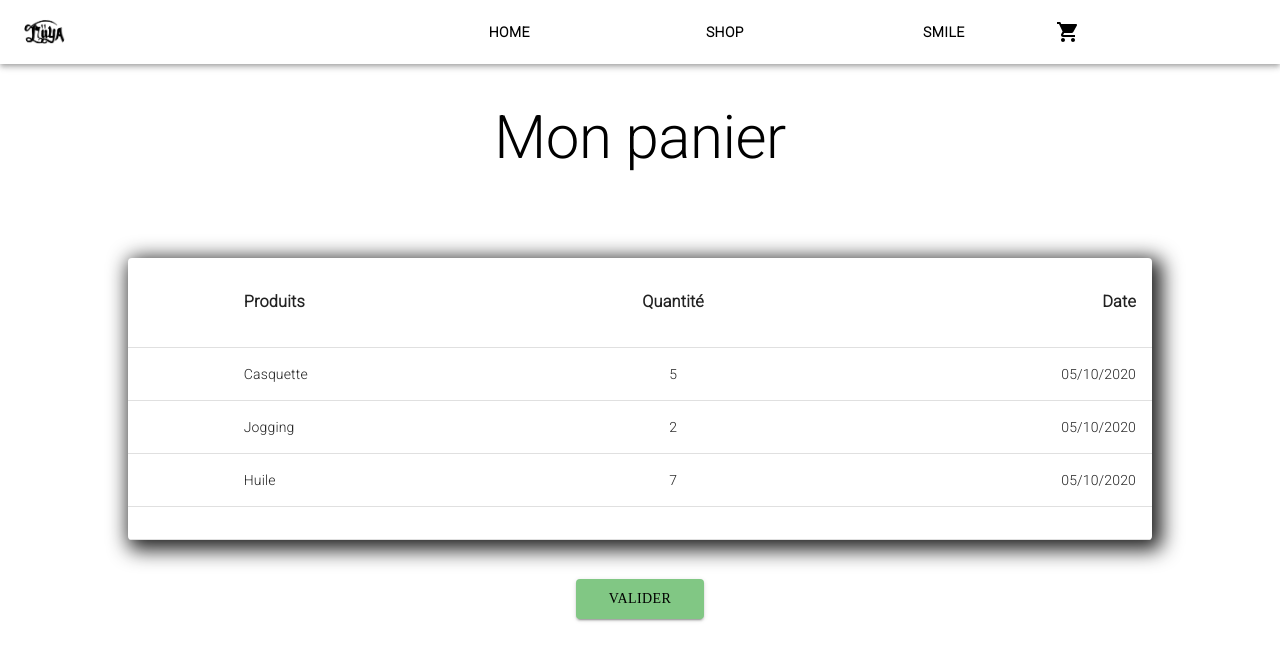
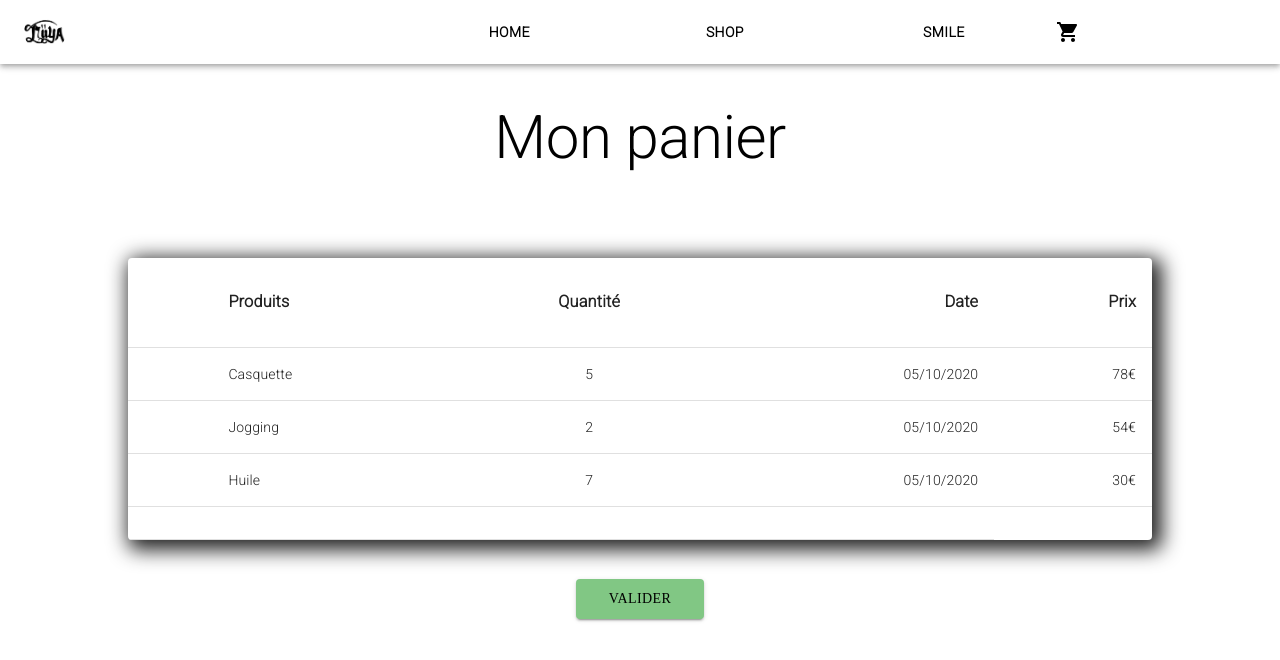
Before and after one commit to cameushans/niyacommerce, a React (Create React App) app: page /panier in a window 1280 px wide. Shown: the top 660 px of the page. Built offline with nearby package versions, Linux system fonts and the light colour scheme; no server answers; a web font is replaced by a local one.

Commit message:
dernieres modifications

```diff
--- a/src/component/Header.js
+++ b/src/component/Header.js
@@ -55,7 +55,7 @@ import useMediaQuery from '@material-ui/core/useMediaQuery';
     },
     hidden:{
       width:"200px",
-      background:"linear-gradient(#9575cd,#bdbdbd)",
+      background:"linear-gradient(#6B268C,#bdbdbd)",
       height:"360px",
       position:"relative",
       marginTop:"430px",
--- a/src/component/Home.js
+++ b/src/component/Home.js
@@ -56,7 +56,7 @@ const Home = () =>{
         },
 
         btnsmile:{
-            background:"linear-gradient(#ffffff,#050F5A)"
+            background:"linear-gradient(#ffffff,#6B268C)"
         },
 
         btnshop:{
--- a/src/component/panier.js
+++ b/src/component/panier.js
@@ -70,6 +70,8 @@ export default function BasicTable(props) {
             <TableCell align="left"><h3>Produits</h3></TableCell>
             <TableCell align="center"><h3>Quantité</h3></TableCell>
             <TableCell align="right"><h3>Date</h3></TableCell>
+            <TableCell align="right"><h3>Prix</h3></TableCell>
+
           </TableRow>
         </TableHead>
         <TableBody>
@@ -79,6 +81,8 @@ export default function BasicTable(props) {
               <TableCell align="left">Casquette</TableCell>
               <TableCell align="center">5</TableCell>
               <TableCell align="right">05/10/2020</TableCell>
+              <TableCell align="right">78€</TableCell>
+
             </TableRow>
             <TableRow >
               <TableCell component="th" scope="row">
@@ -86,6 +90,8 @@ export default function BasicTable(props) {
               <TableCell align="left">Jogging</TableCell>
               <TableCell align="center">2</TableCell>
               <TableCell align="right">05/10/2020</TableCell>
+              <TableCell align="right">54€</TableCell>
+
             </TableRow>
             <TableRow >
               <TableCell component="th" scope="row">
@@ -93,6 +99,8 @@ export default function BasicTable(props) {
               <TableCell align="left">Huile</TableCell>
               <TableCell align="center">7</TableCell>
               <TableCell align="right">05/10/2020</TableCell>
+              <TableCell align="right">30€</TableCell>
+
             </TableRow>
             <TableRow >
               <TableCell component="th" scope="row">
```
